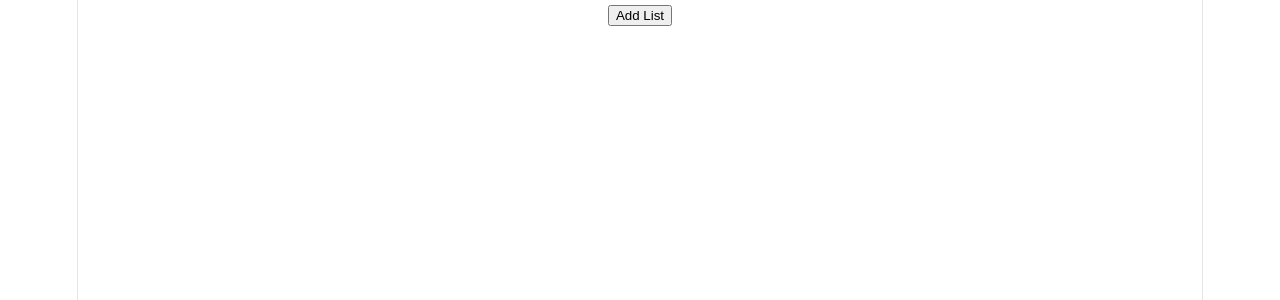
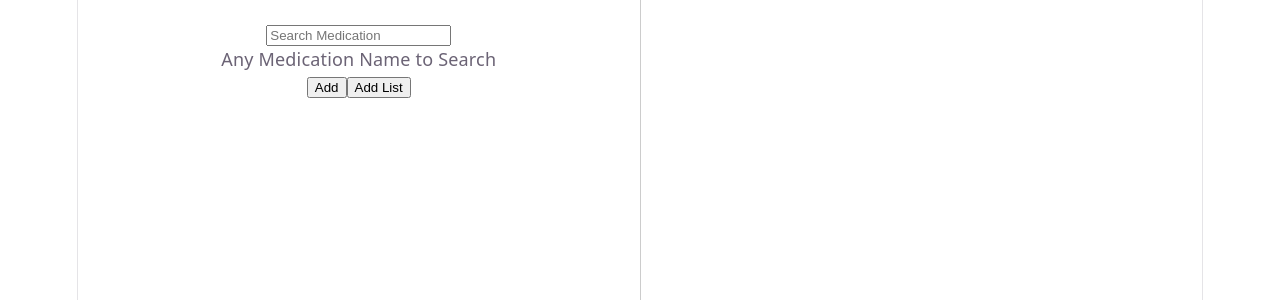
Before and after one commit to gawe0925/myMed_react, a React (Vite) app: page /app in a window 1280 px wide. Shown: the top 300 px of the page. Built offline with nearby package versions, Linux system fonts and the light colour scheme.

Commit message:
feat: add MainPage list management and SearchPage med selection

```diff
--- a/src/context/MedContext.jsx
+++ b/src/context/MedContext.jsx
@@ -19,13 +19,23 @@ export function MedProvider({ children }) {
   }
 
   const addMedToList = (listId, med) => {
-    setLists(lists.mpa(list => {
-        list.id === id ? {...list, items: [...list.items, med] } : list
-    }))
+    setLists(lists.map(list => (
+    list.id === Number(listId) ? {...list, items: [...list.items, med]} : list
+    )))
+  }
+
+  const addMedToNewList = (med) => {
+    const newId = Date.now()
+    const newList = {
+      id: newId,
+      name: "list_1",
+      items: [med]
+    }
+    setLists([newList])
   }
 
   return (
-    <MedContext.Provider value={{ lists, addList, renameList, addMedToList }}>
+    <MedContext.Provider value={{ lists, addList, renameList, addMedToList, addMedToNewList }}>
       {children}
     </MedContext.Provider>
   )
--- /dev/null
+++ b/src/css/MainPage.css
@@ -0,0 +1,16 @@
+/* MainPage.css */
+.main-container {
+  display: flex;
+  height: 100vh;
+}
+
+.left-panel {
+  width: 50%;
+  padding: 20px;
+  border-right: 1px solid #ccc;
+}
+
+.right-panel {
+  width: 50%;
+  padding: 20px;
+}
--- a/src/pages/MainPage.jsx
+++ b/src/pages/MainPage.jsx
@@ -2,22 +2,77 @@ import { useState, useEffect } from "react"
 import { redirect, useNavigate } from "react-router-dom"
 import meds from "../data/medications.json"
 import { useMed } from "../context/MedContext"
-
+import "../css/MainPage.css"
 
 
 export default function MainPage() {
 
-    const {lists, addList, renameList} = useMed()
+  const { lists, addList, renameList, addMedToList, addMedToNewList } = useMed()
   const [editingId, setEditingId] = useState(null)
+  const [selectedList, setSelectedList] = useState(null)
+  const [selectedMed, setSelectedMed] = useState(null)
   const [newName, setNewName] = useState("")
+  const [keyword, setKeyword] = useState("")
+
+
+  const filtered = keyword === "" ? [] : meds.filter((med) =>
+    med.med_name?.toLowerCase().includes(keyword.toLowerCase()))
+
+  const handleAdd = () => {
+    if (lists.length === 0) {
+      addMedToNewList(selectedMed)
+      return
+    }
+    addMedToList(selectedList, selectedMed)
+  }
 
   return (
+    <div className="main-container">
+      <div className="left-panel">
+        <input value={keyword} onChange={(e) => {
+          setKeyword(e.target.value)
+          setSelectedMed(null)
+        }} placeholder="Search Medication" />
+
+        {keyword === "" && <p>Any Medication Name to Search</p>}
+
+        {keyword !== "" && selectedMed === null && filtered.map((med, index) =>
+          <div key={index} onClick={() => setSelectedMed(med)}>
+            <p>{med.med_name}</p>
+          </div>
+        )}
+
+        {keyword !== "" && filtered.length === 0 && <p>No Matched Medication</p> }
+
+        {selectedMed !== null && (
           <div>
+            <p>{selectedMed.med_name}</p>
+            <p>{selectedMed.keyword}</p>
+            <p>{selectedMed.use_for}</p>
+          </div>
+        )}
+
+        {lists.length === 0
+        ? []
+        : <select onChange={(e) => setSelectedList(e.target.value)}>
+          {lists.map(list => <option key={list.id} value={list.id}>{list.name}</option>)}
+          </select>
+        }
+
+        <button onClick={() => {
+          handleAdd()
+          setKeyword("")
+          setSelectedMed(null)
+        }}>Add</button>
+
         <button onClick={() => addList()}>Add List</button>
 
+      </div>
+      <div className="right-panel">
         {lists.map(list => (
           <div key={list.id}>
 
+            {/* change list's name */}
             {editingId === list.id
               ? <input value={newName}
                 onChange={(e) => setNewName(e.target.value)}
@@ -32,20 +87,18 @@ export default function MainPage() {
               }}>{list.name}</p>
             }
 
-
-
-            <p>{list.id}</p>
-            {/* <p>{list.name}</p> */}
-            <p>{list.items.map(med => (
-              <p>{med.name}</p>,
+            {list.items.map((med, index) =>
+              <div key={index}>
+                <p>{med.med_name}</p>
+                <p>{med.keyword}</p>
                 <p>{med.use_for}</p>
-            ))}</p>
-
-
+              </div>
+            )}
 
           </div>
+
         ))}
-
+      </div>
     </div>
   )
 }
```
Lines whose indentation alone changed are shown as unchanged.
